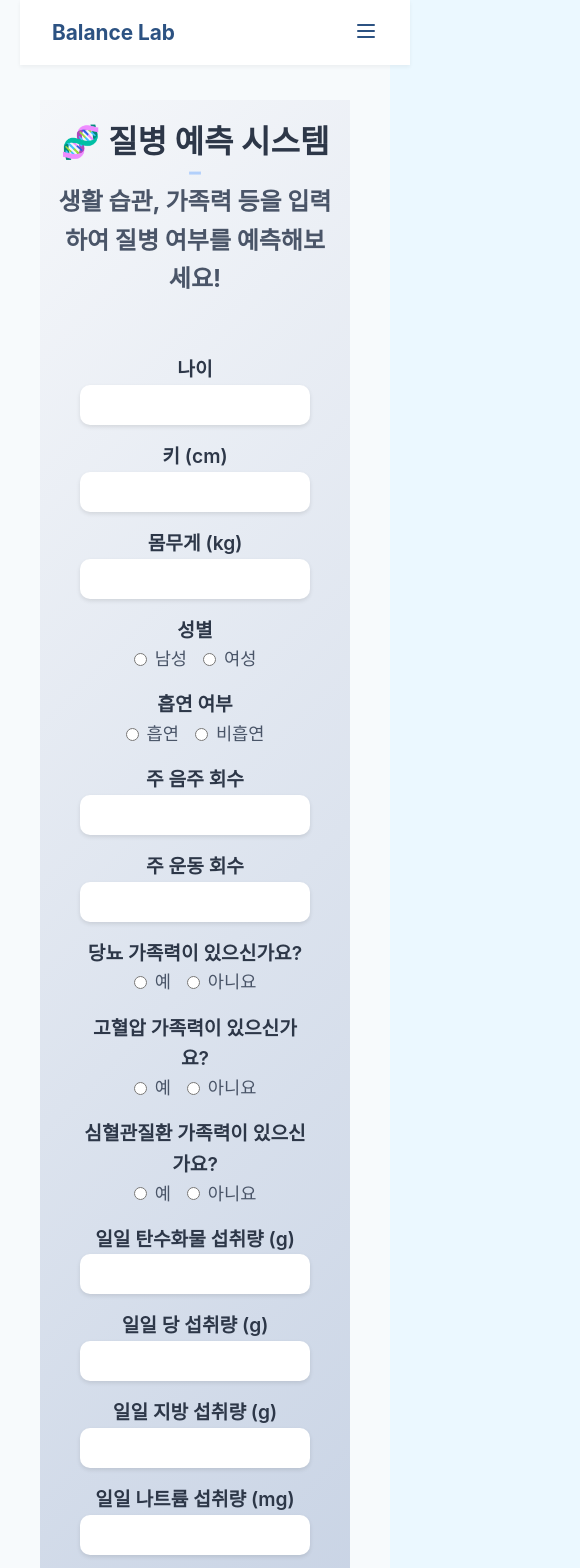
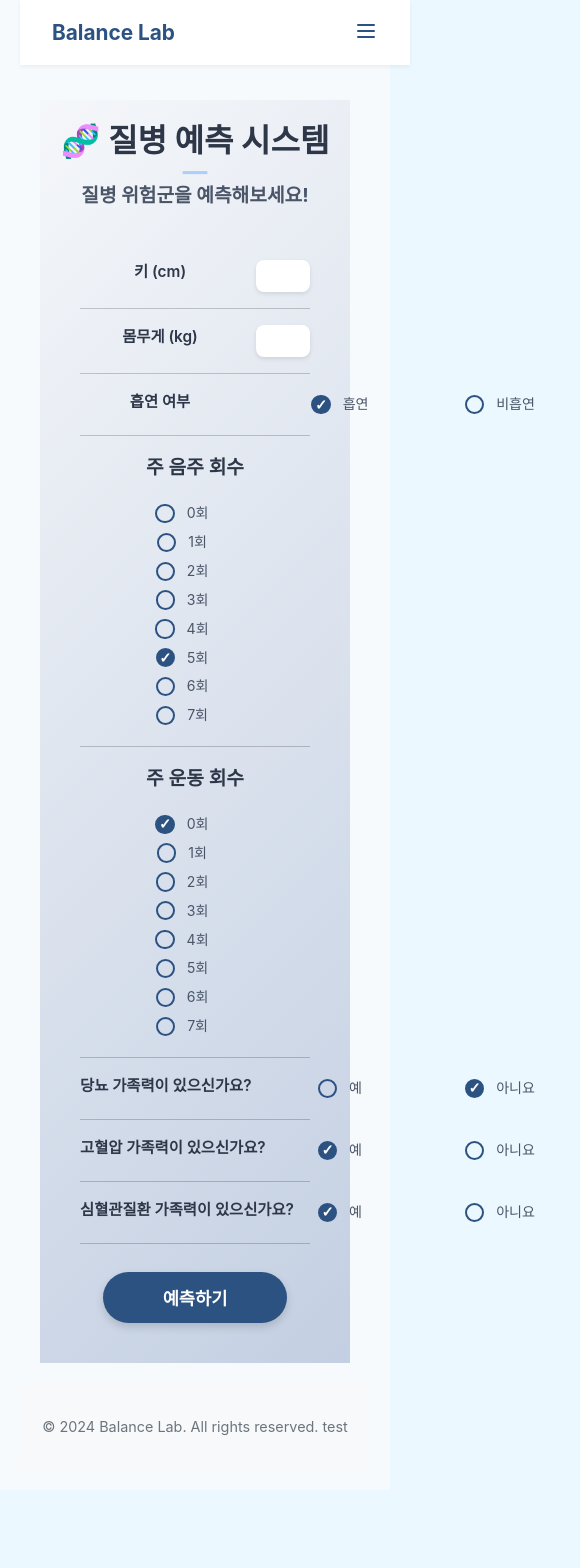
Before and after one commit to hsm9361/balancelabFE, a React (Create React App) app: page /healthprediction in a window 390 px wide. Shown: the top 1568 px of the page, 580 px wide, since content can reach past the window. After the commit the page ends 1490 px from the top, so only its background shows below. Built offline with nearby package versions, Linux system fonts and the light colour scheme.

Commit message:
css 수정 / result 출력 방식 수정 / db 접속 불가이므로 빈값은 임의의값 default로 설정

```diff
--- a/src/assets/css/pages/healthPrediction/HealthPrediction.css
+++ b/src/assets/css/pages/healthPrediction/HealthPrediction.css
@@ -3,7 +3,7 @@
 }
 
 .health-prediction {
-  max-width: 800px;
+  max-width: 870px;
   margin: 0 auto;
   padding: 2rem;
   min-height: calc(100vh - 80px);
@@ -18,8 +18,8 @@
 .health-prediction h1 {
   text-align: center;
   color: #2D3748;
-  margin-bottom: 1rem;
-  font-size: 3rem;
+  margin-bottom: 0.8rem;
+  font-size: 2.4rem;
   font-weight: 700;
   position: relative;
   animation: floatTitle 3s ease-in-out infinite;
@@ -40,34 +40,43 @@
 .health-prediction h2 {
   text-align: center;
   color: #4A5568;
-  font-size: clamp(1.5rem, 2.5vw, 2rem);
-  margin-bottom: 2rem;
-  animation: fadeInText 1s ease-out forwards;
+  font-size: clamp(1.2rem, 2vw, 1.6rem);
+  margin-bottom: 1.6rem;
+  animation: fadeInText 3s ease-out forwards;
 }
 
 .prediction-form {
   display: block;
+  width: 100%;
+  max-width: 800px;
+  margin: 0 auto;
 }
 
 .form-group {
-  display: block;
+  display: flex;
   margin-bottom: 1rem;
+  flex-direction: row;
+  gap: 1rem;
+  padding-bottom: 1rem;
+  border-bottom: 1px solid rgba(0, 0, 0, 0.2);
 }
 
 .form-group label {
   font-weight: 600;
   color: #2D3748;
-  font-size: 1.2rem;
+  font-size: 0.96rem;
+  min-width: 160px;
+  white-space: nowrap;
 }
 
 .form-group input[type="number"] {
-  padding: 0.6rem;
+  padding: 0.48rem;
   border: none;
-  border-radius: 10px;
-  font-size: 1rem;
+  border-radius: 8px;
+  font-size: 0.8rem;
   width: 100%;
   box-sizing: border-box;
-  height: 2.5rem;
+  height: 2rem;
   box-shadow: 0 2px 4px rgba(0, 0, 0, 0.1);
   transition: all 0.4s ease;
 }
@@ -80,20 +89,28 @@
 
 .radio-group {
   display: flex;
-  gap: 1rem;
+  gap: 0;
   justify-self: center;
+  margin-left: 0.25rem;
+  flex-wrap: nowrap;
+  width: 100%;
+  max-width: 600px;
+  justify-content: space-between;
 }
 
 .radio-group label {
   display: flex;
   align-items: center;
-  gap: 0.5rem;
+  gap: 0.25rem;
   font-weight: 400;
   color: #4A5568;
   cursor: pointer;
-  font-size: 1.1rem;
+  font-size: 0.88rem;
   transition: all 0.3s ease;
   justify-content: center;
+  flex: 1;
+  white-space: nowrap;
+  padding: 0.2rem;
 }
 
 .radio-group label:hover {
@@ -102,18 +119,18 @@
 
 .predict-button {
   grid-column: 1 / -1;
-  padding: 1rem 2.5rem;
+  padding: 0.8rem 2rem;
   background-color: #2C5282;
   color: white;
   border: none;
   border-radius: 30px;
-  font-size: 1.2rem;
+  font-size: 0.96rem;
   font-weight: 600;
   cursor: pointer;
   transition: all 0.4s ease;
   box-shadow: 0 4px 8px rgba(0, 0, 0, 0.15);
   width: 80%;
-  margin: 1rem auto 0;
+  margin: 0.8rem auto 0;
 }
 
 .predict-button:hover {
@@ -160,12 +177,17 @@
 }
 
 .warning {
-  color: #e74c3c;
+  color: #d93025 !important;
+  font-weight: 600;
+}
+
+.medium {
+  color: #f9ab00 !important;
   font-weight: 600;
 }
 
 .safe {
-  color: #27ae60;
+  color: #27ae60 !important;
   font-weight: 600;
 }
 
@@ -220,3 +242,117 @@
     font-size: 1.5rem;
   }
 }
+
+.form-group2 {
+  display: flex;
+  margin-bottom: 1rem;
+  flex-direction: column;
+  gap: 1rem;
+  align-items: center;
+  padding-bottom: 1rem;
+  border-bottom: 1px solid rgba(0, 0, 0, 0.2);
+}
+
+.form-group2 label {
+  font-weight: 600;
+  color: #2D3748;
+  font-size: 1.2rem;
+  min-width: 200px;
+  white-space: nowrap;
+  text-align: center;
+}
+
+.form-group2 .radio-group {
+  display: flex;
+  gap: 0;
+  justify-self: center;
+  margin-left: 0.25rem;
+  flex-wrap: wrap;
+  width: 100%;
+  max-width: 600px;
+  justify-content: space-between;
+}
+
+.form-group2 .radio-group label {
+  display: flex;
+  align-items: center;
+  gap: 0.25rem;
+  font-weight: 400;
+  color: #4A5568;
+  cursor: pointer;
+  font-size: 1.1rem;
+  transition: all 0.3s ease;
+  justify-content: center;
+  width: 25%;
+  white-space: nowrap;
+  padding: 0.25rem;
+}
+
+.radio-group2 {
+  display: flex;
+  gap: 0;
+  justify-self: center;
+  margin-left: 0.25rem;
+  flex-wrap: wrap;
+  width: 100%;
+  max-width: 800px;
+  justify-content: space-between;
+}
+
+.radio-group2 label {
+  display: flex;
+  align-items: center;
+  gap: 0.25rem;
+  font-weight: 400;
+  color: #4A5568;
+  cursor: pointer;
+  font-size: 0.88rem;
+  transition: all 0.3s ease;
+  justify-content: center;
+  width: 24%;
+  white-space: nowrap;
+  padding: 0.2rem;
+  box-sizing: border-box;
+}
+
+.form-group:last-child,
+.form-group2:last-child {
+  border-bottom: none;
+  padding-bottom: 0;
+}
+
+.radio-group input[type="radio"],
+.radio-group2 input[type="radio"] {
+  appearance: none;
+  -webkit-appearance: none;
+  width: 1.2rem;
+  height: 1.2rem;
+  border: 2px solid #2C5282;
+  border-radius: 50%;
+  margin-right: 0.5rem;
+  position: relative;
+  cursor: pointer;
+  transition: all 0.3s ease;
+}
+
+.radio-group input[type="radio"]:checked,
+.radio-group2 input[type="radio"]:checked {
+  background-color: #2C5282;
+}
+
+.radio-group input[type="radio"]:checked::after,
+.radio-group2 input[type="radio"]:checked::after {
+  content: '✓';
+  position: absolute;
+  top: 50%;
+  left: 50%;
+  transform: translate(-50%, -50%);
+  color: white;
+  font-size: 0.9rem;
+  font-weight: bold;
+}
+
+.radio-group input[type="radio"]:hover,
+.radio-group2 input[type="radio"]:hover {
+  border-color: #1A365D;
+}
--- a/src/components/healthPrediction/HealthPredictionForm.jsx
+++ b/src/components/healthPrediction/HealthPredictionForm.jsx
@@ -2,23 +2,24 @@ import React, { useState } from 'react';
 
 function HealthPredictionForm({ onSubmit }) {
   const [formData, setFormData] = useState({
-    age: '',
+    age: '68',
     height: '',
     weight: '',
-    gender: '',
-    smokeDaily: '',
-    drinkWeekly: '',
-    exerciseWeekly: '',
-    historyDiabetes: '',
-    historyHypertension: '',
-    historyCardiovascular: '',
-    dailyCarbohydrate: '',
-    dailySugar: '',
-    dailyFat: '',
-    dailySodium: '',
-    dailyFibrin: '',
-    dailyWater: ''
+    gender: 'male',
+    smokeDaily: 'yes',
+    drinkWeekly: '5',
+    exerciseWeekly: '0',
+    historyDiabetes: 'no',
+    historyHypertension: 'yes',
+    historyCardiovascular: 'yes',
+    dailyCarbohydrate: '380',
+    dailySugar: '300',
+    dailyFat: '60',
+    dailySodium: '3500',
+    dailyFibrin: '3',
+    dailyWater: '300'
   });
+
 
   const handleChange = (e) => {
     const { name, value } = e.target;
@@ -53,16 +54,7 @@ function HealthPredictionForm({ onSubmit }) {
 
   return (
     <form onSubmit={handleSubmit} className="prediction-form">
-      <div className="form-group">
-        <label>나이</label>
-        <input
-          type="number"
-          name="age"
-          value={formData.age}
-          onChange={handleChange}
-          required
-        />
-      </div>
+
 
       <div className="form-group">
         <label>키 (cm)</label>
@@ -86,32 +78,6 @@ function HealthPredictionForm({ onSubmit }) {
           step="0.1"
           required
         />
-      </div>
-
-      <div className="form-group">
-        <label>성별</label>
-        <div className="radio-group">
-          <label>
-            <input
-              type="radio"
-              name="gender"
-              value="male"
-              checked={formData.gender === 'male'}
-              onChange={handleChange}
-            />
-            남성
-          </label>
-          <label>
-            <input
-              type="radio"
-              name="gender"
-              value="female"
-              checked={formData.gender === 'female'}
-              onChange={handleChange}
-            />
-            여성
-          </label>
-        </div>
       </div>
 
       <div className="form-group">
@@ -140,30 +106,176 @@ function HealthPredictionForm({ onSubmit }) {
         </div>
       </div>
 
-      <div className="form-group">
+      <div className="form-group2">
         <label>주 음주 회수</label>
+        <div className="radio-group2">
+          <label>
             <input
-          type="number"
+              type="radio"
               name="drinkWeekly"
-          value={formData.drinkWeekly}
+              value="0"
+              checked={formData.drinkWeekly === '0'}
               onChange={handleChange}
-          min="0"
-          max="7"
-          required
             />
+            0회
+          </label>
+          <label>
+            <input
+              type="radio"
+              name="drinkWeekly"
+              value="1"
+              checked={formData.drinkWeekly === '1'}
+              onChange={handleChange}
+            />
+            1회
+          </label>
+          <label>
+            <input
+              type="radio"
+              name="drinkWeekly"
+              value="2"
+              checked={formData.drinkWeekly === '2'}
+              onChange={handleChange}
+            />
+            2회
+          </label>
+          <label>
+            <input
+              type="radio"
+              name="drinkWeekly"
+              value="3"
+              checked={formData.drinkWeekly === '3'}
+              onChange={handleChange}
+            />
+            3회
+          </label>
+          <label>
+            <input
+              type="radio"
+              name="drinkWeekly"
+              value="4"
+              checked={formData.drinkWeekly === '4'}
+              onChange={handleChange}
+            />
+            4회
+          </label>
+          <label>
+            <input
+              type="radio"
+              name="drinkWeekly"
+              value="5"
+              checked={formData.drinkWeekly === '5'}
+              onChange={handleChange}
+            />
+            5회
+          </label>
+          <label>
+            <input
+              type="radio"
+              name="drinkWeekly"
+              value="6"
+              checked={formData.drinkWeekly === '6'}
+              onChange={handleChange}
+            />
+            6회
+          </label>
+          <label>
+            <input
+              type="radio"
+              name="drinkWeekly"
+              value="7"
+              checked={formData.drinkWeekly === '7'}
+              onChange={handleChange}
+            />
+            7회
+          </label>
+        </div>
       </div>
 
-      <div className="form-group">
+      <div className="form-group2">
         <label>주 운동 회수</label>
+        <div className="radio-group2">
+          <label>
             <input
-          type="number"
+              type="radio"
               name="exerciseWeekly"
-          value={formData.exerciseWeekly}
+              value="0"
+              checked={formData.exerciseWeekly === '0'}
               onChange={handleChange}
-          min="0"
-          max="7"
-          required
             />
+            0회
+          </label>
+          <label>
+            <input
+              type="radio"
+              name="exerciseWeekly"
+              value="1"
+              checked={formData.exerciseWeekly === '1'}
+              onChange={handleChange}
+            />
+            1회
+          </label>
+          <label>
+            <input
+              type="radio"
+              name="exerciseWeekly"
+              value="2"
+              checked={formData.exerciseWeekly === '2'}
+              onChange={handleChange}
+            />
+            2회
+          </label>
+          <label>
+            <input
+              type="radio"
+              name="exerciseWeekly"
+              value="3"
+              checked={formData.exerciseWeekly === '3'}
+              onChange={handleChange}
+            />
+            3회
+          </label>
+          <label>
+            <input
+              type="radio"
+              name="exerciseWeekly"
+              value="4"
+              checked={formData.exerciseWeekly === '4'}
+              onChange={handleChange}
+            />
+            4회
+          </label>
+          <label>
+            <input
+              type="radio"
+              name="exerciseWeekly"
+              value="5"
+              checked={formData.exerciseWeekly === '5'}
+              onChange={handleChange}
+            />
+            5회
+          </label>
+          <label>
+            <input
+              type="radio"
+              name="exerciseWeekly"
+              value="6"
+              checked={formData.exerciseWeekly === '6'}
+              onChange={handleChange}
+            />
+            6회
+          </label>
+          <label>
+            <input
+              type="radio"
+              name="exerciseWeekly"
+              value="7"
+              checked={formData.exerciseWeekly === '7'}
+              onChange={handleChange}
+            />
+            7회
+          </label>
+        </div>
       </div>
 
       <div className="form-group">
@@ -244,83 +356,7 @@ function HealthPredictionForm({ onSubmit }) {
         </div>
       </div>
 
-      <div className="form-group">
-        <label>일일 탄수화물 섭취량 (g)</label>
-        <input
-          type="number"
-          name="dailyCarbohydrate"
-          value={formData.dailyCarbohydrate}
-          onChange={handleChange}
-          min="0"
-          step='0.1'
-          required
-        />
-      </div>
 
-      <div className="form-group">
-        <label>일일 당 섭취량 (g)</label>
-        <input
-          type="number"
-          name="dailySugar"
-          value={formData.dailySugar}
-          onChange={handleChange}
-          min="0"
-          step='0.1'
-          required
-        />
-      </div>
-
-      <div className="form-group">
-        <label>일일 지방 섭취량 (g)</label>
-        <input
-          type="number"
-          name="dailyFat"
-          value={formData.dailyFat}
-          onChange={handleChange}
-          min="0"
-          step='0.1'
-          required
-        />
-      </div>
-
-      <div className="form-group">
-        <label>일일 나트륨 섭취량 (mg)</label>
-        <input
-          type="number"
-          name="dailySodium"
-          value={formData.dailySodium}
-          onChange={handleChange}
-          min="0"
-          step='0.1'
-          required
-        />
-      </div>
-
-      <div className="form-group">
-        <label>일일 섬유질 섭취량 (g)</label>
-        <input
-          type="number"
-          name="dailyFibrin"
-          value={formData.dailyFibrin}
-          onChange={handleChange}
-          min="0"
-          step='0.1'
-          required
-        />
-      </div>
-
-      <div className="form-group">
-        <label>일일 수분 섭취량 (ml)</label>
-        <input
-          type="number"
-          name="dailyWater"
-          value={formData.dailyWater}
-          onChange={handleChange}
-          min="0"
-          step='0.1'
-          required
-        />
-      </div>
 
       <button type="submit" className="predict-button">예측하기</button>
     </form>
--- a/src/pages/healthPrediction/HealthPrediction.jsx
+++ b/src/pages/healthPrediction/HealthPrediction.jsx
@@ -26,7 +26,7 @@ function HealthPrediction() {
   return (
     <div className="health-prediction">
       <h1>🧬 질병 예측 시스템</h1>
-      <h2>생활 습관, 가족력 등을 입력하여 질병 여부를 예측해보세요!</h2>
+      <h2>질병 위험군을 예측해보세요!</h2>
 
       <HealthPredictionForm onSubmit={handleSubmit} />
       {predictions && <HealthPredictionResults predictions={predictions} />}
```
Also changed, not shown: src/components/healthPrediction/HealthPredictionResults.jsx (+26 -18 lines). Lines whose indentation alone changed are shown as unchanged.
